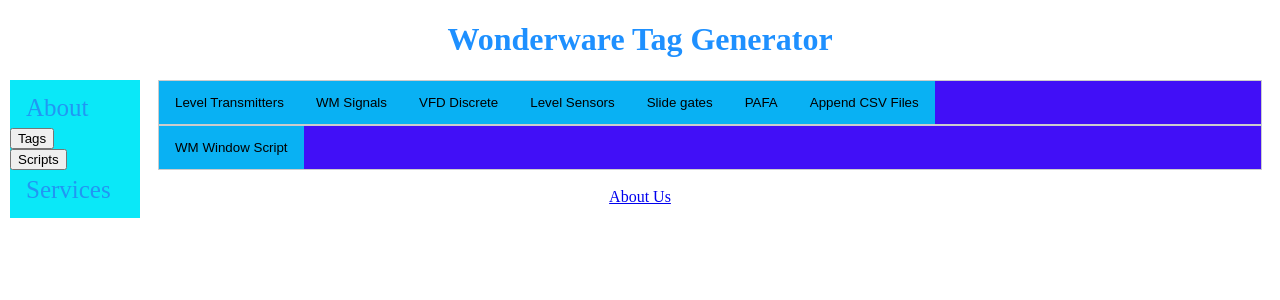
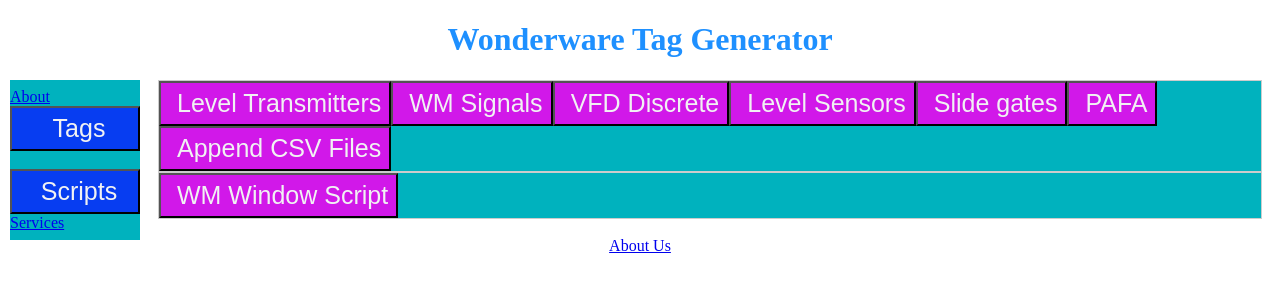
Before and after one commit to sebasalvarez13/ww-tag-generation, a Flask app: page / in a window 1280 px wide. Shown: the top 300 px of the page. Run offline with Flask 2, Linux system fonts and the light colour scheme.

Commit message:
Change style for sidebar buttons and tabs

```diff
--- a/static/sidebar.css
+++ b/static/sidebar.css
@@ -4,44 +4,51 @@
   z-index: 1;
   top: 80px;
   left: 10px;
-    background: rgb(10, 232, 248);
+  background: rgb(0, 178, 190);
   overflow-x: hidden;
   padding: 8px 0;
 }
 
-  .sidenav a {
+.sidenav button {
+  background-color: rgb(7, 61, 241);
   padding: 6px 8px 6px 16px;
   text-decoration: none;
   font-size: 25px;
-    color: #2196F3;
+  color: #f1f2f3;
   display: block;
+  width: 130px;
 }
 
-  .sidenav a:hover {
-    color: #064579;
+.sidenav button:hover {
+  color: #47e1f5;
 }
 
 @media screen and (max-height: 450px) {
   .sidenav {padding-top: 15px;}
-    .sidenav a {font-size: 18px;}
+  .sidenav button {font-size: 18px;}
 }
 
 /*Style the tab */
 .pagecontent{
 overflow: hidden;
 border: 1px solid #ccc;
-  background-color: #410ff7;
+background-color: rgb(0, 178, 190);
 }
 
 /*Style the buttons that are used to open the tab content*/
 .pagecontent button{
-background-color: rgb(9, 177, 243);
+background-color: rgb(209, 24, 233);
 float: left;
-border: none;
 outline: none;
 cursor: pointer;
-padding: 14px 16px;
+padding: 14px 14px;
 transition: 0.3s;
+
+padding: 6px 8px 6px 16px;
+text-decoration: none;
+font-size: 25px;
+color: #f1f2f3;
+display: block;
 }
 
 /*Chnage background color of buttons on hover*/
@@ -51,7 +58,7 @@
 
 /*Create an active/current tablink class */
 .pagecontent button.active {
-background-color: rgb(95, 63, 238);
+background-color: rgb(211, 34, 48);
 
 }
 
```
Lines whose indentation alone changed are shown as unchanged.
